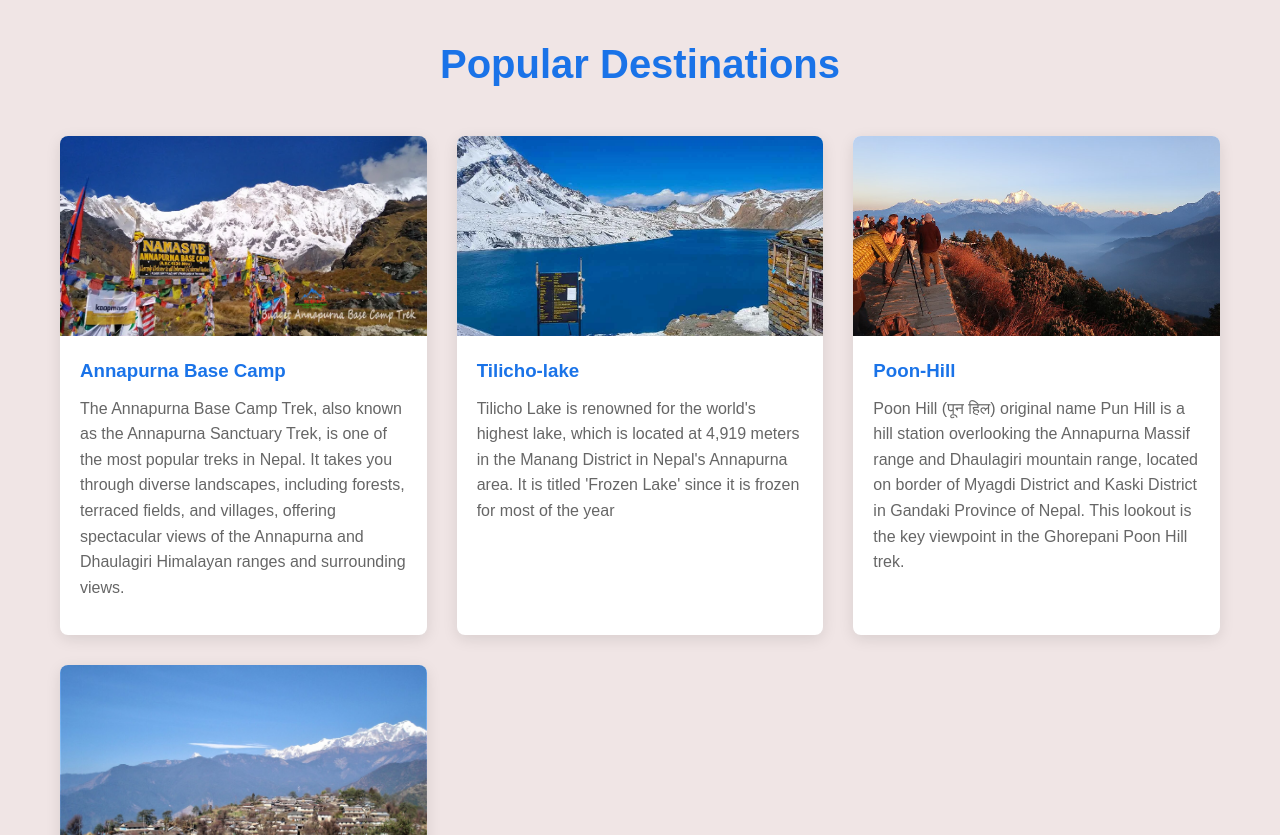
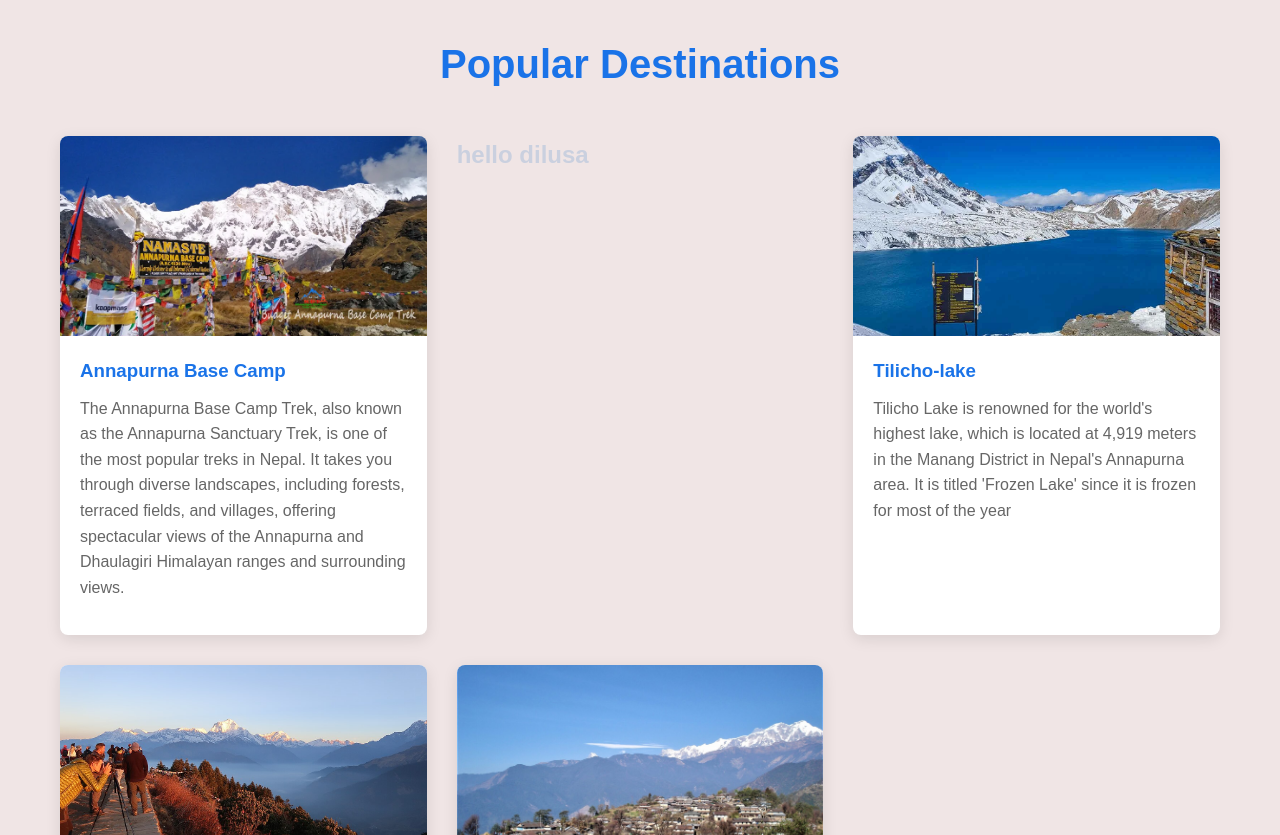
Before and after one commit to Dilusa-collab/travel, a plain HTML site: page index.html in a window 1280 px wide. Shown: the part 680-1515 px from the top of the page. Drawn offline with Linux system fonts and the light colour scheme.

Commit message:
second update

```diff
--- a/index.html
+++ b/index.html
@@ -44,6 +44,7 @@
                         <p>The Annapurna Base Camp Trek, also known as the Annapurna Sanctuary Trek, is one of the most popular treks in Nepal. It takes you through diverse landscapes, including forests, terraced fields, and villages, offering spectacular views of the Annapurna and Dhaulagiri Himalayan ranges and surrounding views.</p>
                     </div>
                 </div>
+                <h1>hello dilusa</h1>
                 <div class="destination-card">
                     <img src="tilicho.jpg" alt="Tilicho-lake">
                     <div class="destination-info">
```
